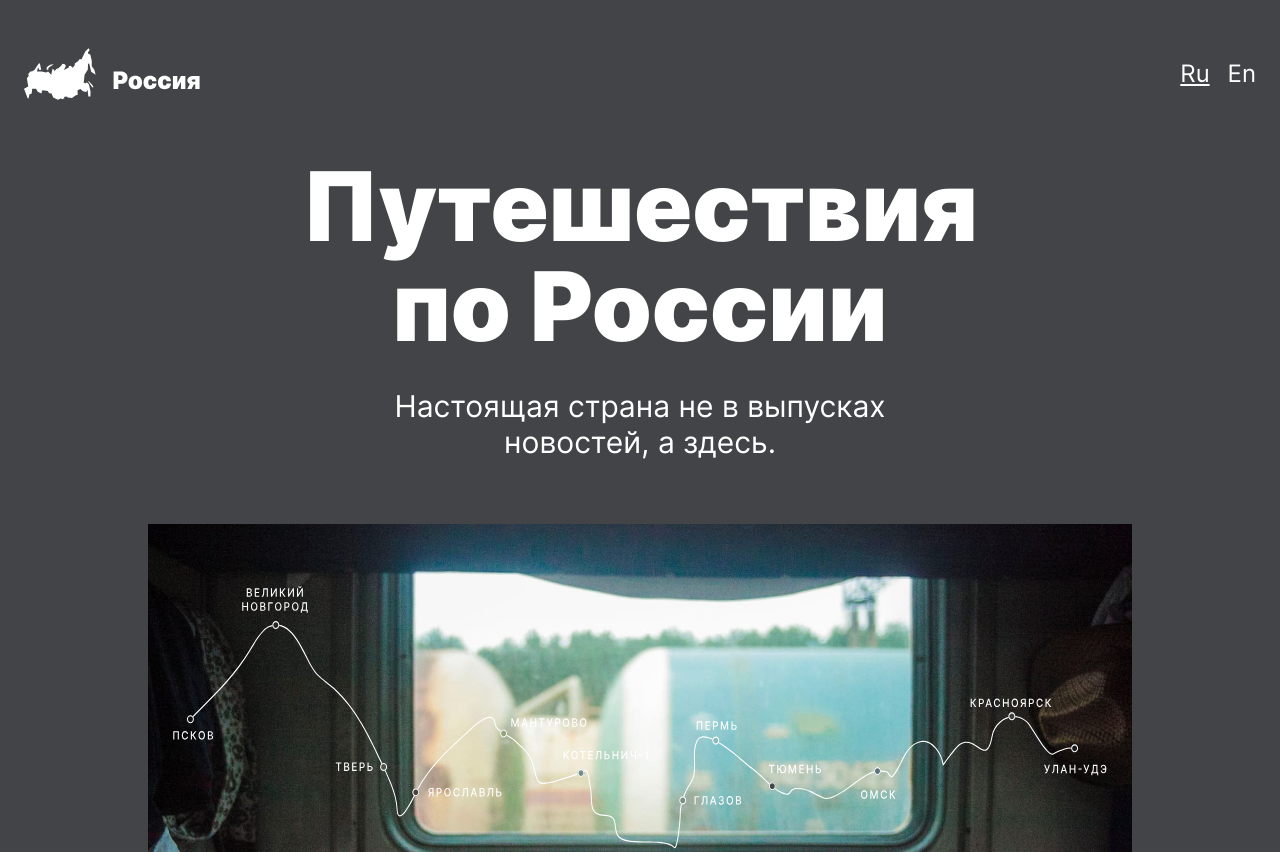
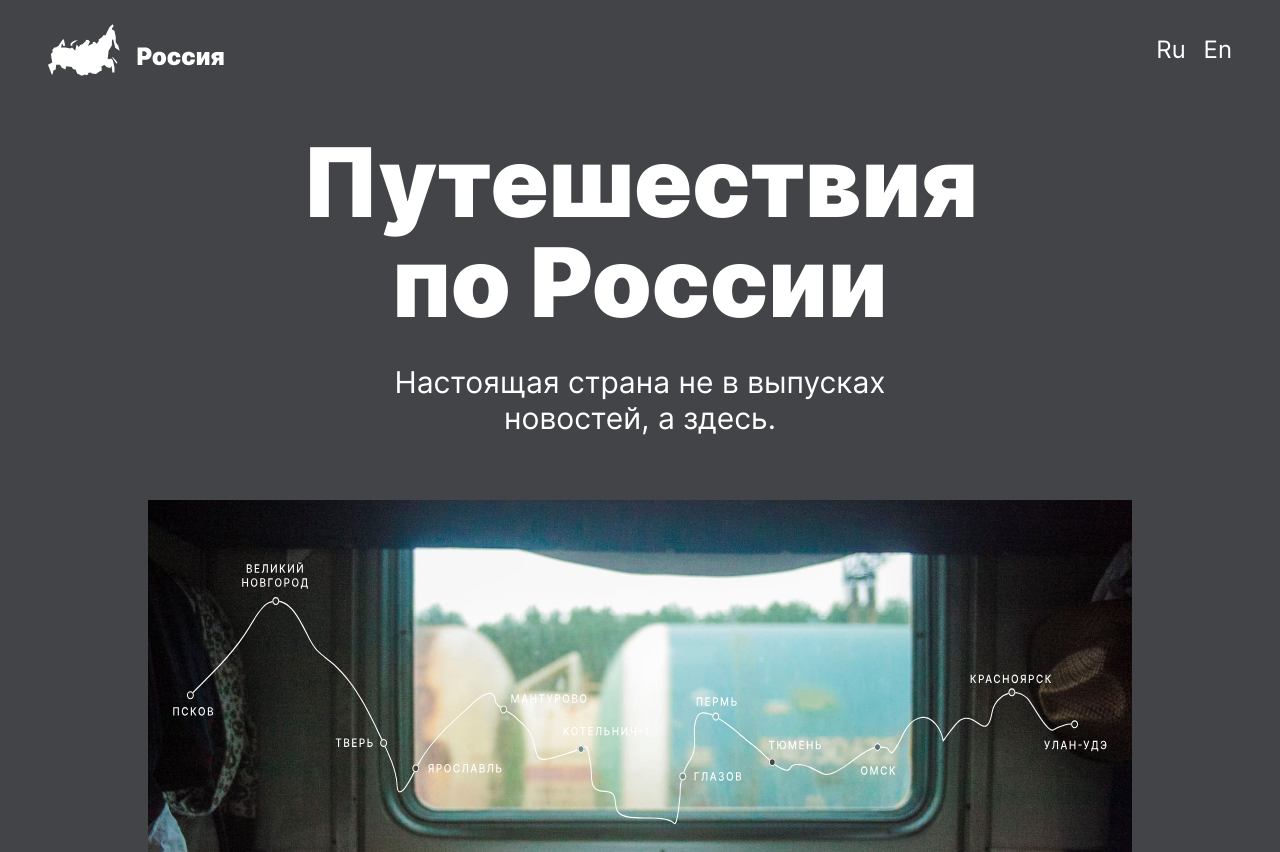
Before and after one commit to anastasia-lamakina/russian-travel, a plain HTML site: page index.html in a window 1280 px wide. Shown: the top 852 px of the page. Drawn offline with Linux system fonts and the light colour scheme.

Commit message:
adressed code review

```diff
--- a/blocks/destination-card/__main-text/destination-card__main-text.css
+++ b/blocks/destination-card/__main-text/destination-card__main-text.css
@@ -17,5 +17,6 @@
 @media only screen and (min-width: 1024px) {
   .destination-card__main-text {
     font-size: 18px;
+    line-height: 29px;
   }
 }
--- a/blocks/destination-card/destination-card.css
+++ b/blocks/destination-card/destination-card.css
@@ -1,11 +1,3 @@
-@import url(./__title/destination-card__title.css);
-@import url(./__link-container/destination-card__link-container.css);
-@import url(./__link-heading/destination-card__link-heading.css);
-@import url(./__link/destination-card__link.css);
-@import url(./__main-text/destination-card__main-text.css);
-@import url(./__paragraph/destination-card__paragraph.css);
-@import url(./__picture/destination-card__picture.css);
-
 .destination-card {
   margin: 0;
   padding: 0;
--- a/blocks/footer/footer.css
+++ b/blocks/footer/footer.css
@@ -1,8 +1,3 @@
-@import url(./__list/footer__list.css);
-@import url(./__list-item/footer__list-item.css);
-@import url(./__list-link/footer__list-link.css);
-@import url(./__copyright/footer__copyright.css);
-
 .footer {
   margin: 0;
   display: flex;
--- a/blocks/header/header.css
+++ b/blocks/header/header.css
@@ -1,8 +1,3 @@
-@import url(./__logo/header__logo.css);
-@import url(./__link/header__link.css);
-@import url(./__links/header__links.css);
-@import url(./__link/_active/header__link_active.css);
-
 .header {
   display: flex;
   justify-content: space-between;
@@ -11,14 +6,16 @@
 
 @media only screen and (min-width: 768px) {
   .header {
+    padding-top: 28px;
     padding-left: 24px;
     padding-right: 24px;
-    padding-top: 28px;
   }
 }
 
 @media only screen and (min-width: 1024px) {
   .header {
-    padding-top: 48px;
+    padding-top: 24px;
+    padding-left: 48px;
+    padding-right: 48px;
   }
 }
--- a/blocks/intro/intro.css
+++ b/blocks/intro/intro.css
@@ -1,11 +1,3 @@
-@import url(./__title/intro__title.css);
-@import url(./__subtitle/intro__subtitle.css);
-@import url(./__image-container/intro__image-container.css);
-@import url(./__image/intro__image.css);
-@import url(./__relative-container/intro__relative-container.css);
-@import url(./__image-path/intro__image-path.css);
-@import url(./__image-caption/intro__image-caption.css);
-
 .intro {
   padding-top: 56px;
   display: grid;
--- a/blocks/photo-grid/photo-grid.css
+++ b/blocks/photo-grid/photo-grid.css
@@ -1,5 +1,3 @@
-@import url(./__item/photo-grid__item.css);
-
 .photo-grid {
   padding: 64px 16px 64px 16px;
   display: grid;
--- a/blocks/statistics/statistics.css
+++ b/blocks/statistics/statistics.css
@@ -1,9 +1,3 @@
-@import url(./__title/statistics__title.css);
-@import url(./__paragraph/statistics__paragraph.css);
-@import url(./__list/statistics__list.css);
-@import url(./__list-item/statistics__list-item.css);
-@import url(./__bold/statistics__bold.css);
-
 .statistics {
   padding: 0 16px 0 16px;
 }
--- a/blocks/trains/__container-title/trains__container-title.css
+++ b/blocks/trains/__container-title/trains__container-title.css
@@ -24,14 +24,10 @@
 @media only screen and (min-width: 1024px) {
   .trains__container-title {
     padding-top: 195px;
-    font-size: 72px;
-    line-height: 76px;
   }
 }
 @media only screen and (min-width: 1280px) {
   .trains__container-title {
     padding-top: 245px;
-    font-size: 72px;
-    line-height: 76px;
   }
 }
--- a/blocks/trains/__container/trains__container.css
+++ b/blocks/trains/__container/trains__container.css
@@ -1,22 +1,23 @@
 .trains__container {
   position: relative;
+  background-image: url(../../../images/cover-trains.jpg);
+  background-size: cover;
+  background-position: center;
+  width: 100%;
+  height: 100%;
 }
 
 .trains__container:before {
-  content: " ";
-  display: block;
+  content: "";
   position: absolute;
   left: 0;
   top: 0;
+  background-color: #2A2C2F;
   width: 100%;
   height: 100%;
-  z-index: 1;
-  background-image: url(../../../images/cover-trains.jpg);
-  background-size: cover;
-  background-position: center;
-  opacity: 0.7;
+  opacity: 0.3;
 }
 
 .trains__container:hover::before {
-  opacity: 0.2;
+  opacity: 0.8;
 }
--- a/blocks/trains/trains.css
+++ b/blocks/trains/trains.css
@@ -1,4 +1,6 @@
-@import url(./__link/trains__link.css);
-@import url(./__container/trains__container.css);
-@import url(./__container-title/trains__container-title.css);
-@import url(./__container-subtitle/trains__container-subtitle.css);
+@media only screen and (min-width: 1280px) {
+  .trains {
+    padding-left: 48px;
+    padding-right: 48px;
+  }
+}
--- a/pages/index.css
+++ b/pages/index.css
@@ -2,13 +2,55 @@
 @import url(../fonts/fonts.css);
 
 /* blocks */
+
 @import url(../blocks/body/body.css);
 @import url(../blocks/page/page.css);
+
+/* header */
 @import url(../blocks/header/header.css);
+@import url(../blocks/header/__link/_active/header__link_active.css);
+@import url(../blocks/header/__link/header__link.css);
+@import url(../blocks/header/__links/header__links.css);
+@import url(../blocks/header/__logo/header__logo.css);
+/* intro */
 @import url(../blocks/intro/intro.css);
+@import url(../blocks/intro/__image/intro__image.css);
+@import url(../blocks/intro/__image-caption/intro__image-caption.css);
+@import url(../blocks/intro/__image-container/intro__image-container.css);
+@import url(../blocks/intro/__image-path/intro__image-path.css);
+@import url(../blocks/intro/__relative-container/intro__relative-container.css);
+@import url(../blocks/intro/__subtitle/intro__subtitle.css);
+@import url(../blocks/intro/__title/intro__title.css);
+/* statistics */
 @import url(../blocks/statistics/statistics.css);
+@import url(../blocks/statistics/__bold/statistics__bold.css);
+@import url(../blocks/statistics/__list/statistics__list.css);
+@import url(../blocks/statistics/__list-item/statistics__list-item.css);
+@import url(../blocks/statistics/__paragraph/statistics__paragraph.css);
+@import url(../blocks/statistics/__title/statistics__title.css);
+/* photo-grid */
 @import url(../blocks/photo-grid/photo-grid.css);
+@import url(../blocks/photo-grid/__item/photo-grid__item.css);
+/* destinations */
 @import url(../blocks/destinations/destinations.css);
+/* destination-card */
 @import url(../blocks/destination-card/destination-card.css);
+@import url(../blocks/destination-card/__link/destination-card__link.css);
+@import url(../blocks/destination-card/__link-container/destination-card__link-container.css);
+@import url(../blocks/destination-card/__link-heading/destination-card__link-heading.css);
+@import url(../blocks/destination-card/__main-text/destination-card__main-text.css);
+@import url(../blocks/destination-card/__paragraph/destination-card__paragraph.css);
+@import url(../blocks/destination-card/__picture/destination-card__picture.css);
+@import url(../blocks/destination-card/__title/destination-card__title.css);
+/* trains */
 @import url(../blocks/trains/trains.css);
+@import url(../blocks/trains/__container/trains__container.css);
+@import url(../blocks/trains/__container-subtitle/trains__container-subtitle.css);
+@import url(../blocks/trains/__container-title/trains__container-title.css);
+@import url(../blocks/trains/__link/trains__link.css);
+/* footer */
 @import url(../blocks/footer/footer.css);
+@import url(../blocks/footer/__copyright/footer__copyright.css);
+@import url(../blocks/footer/__list/footer__list.css);
+@import url(../blocks/footer/__list-item/footer__list-item.css);
+@import url(../blocks/footer/__list-link/footer__list-link.css);
```
